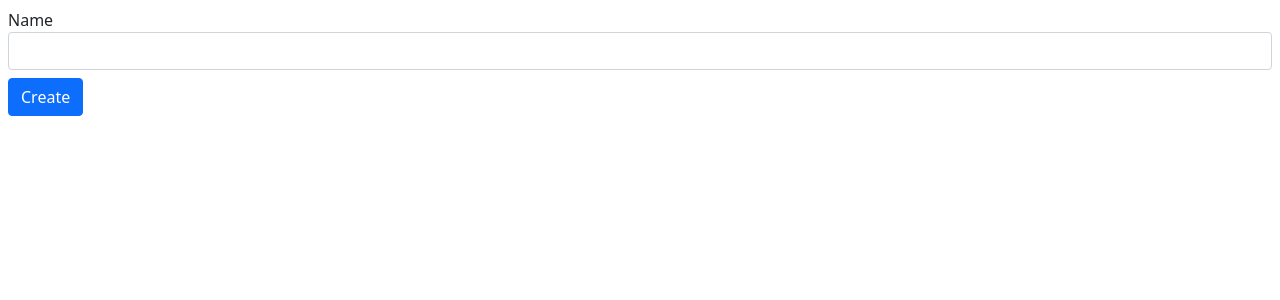
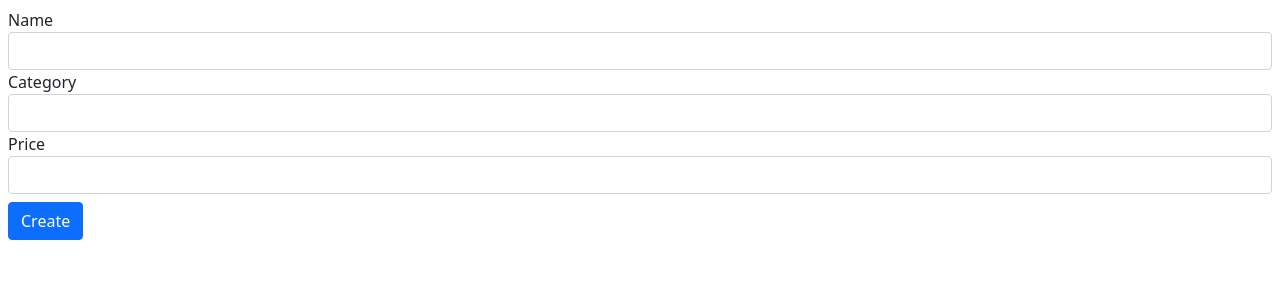
Before and after one commit to nmulder-dev/example, an Angular app: page / in a window 1280 px wide. Shown: the top 300 px of the page. Built offline with nearby package versions, Linux system fonts and the light colour scheme.

Commit message:
Chapter 12, complete

```diff
--- a/src/app/template.html
+++ b/src/app/template.html
@@ -3,6 +3,11 @@
         <div class="bg-danger text-white p-2 mb-2"
         *ngIf="formSubmitted && form.invalid">
             There are problems with the form
+            <ul>
+                <li *ngFor="let error of getFormValidationMessages(form)">
+                    {{ error }}
+                </li>
+            </ul>
         </div>
 
         <div class="form-group">
@@ -14,14 +19,23 @@
                 required
                 minlength="5"
                 pattern="^[A-Za-z ]+$" />
-            <ul class="text-danger list-unstyled mt-1"
-                *ngIf="(formSubmitted && name.dirty) && name.invalid">
-                <li *ngFor="let error of getValidationMessages(name)">
-                    {{ error }}
-                </li>
-            </ul>
         </div>
-        <button class="btn btn-primary mt-2" type="submit">
+
+        <div class="form-group">
+            <label>Category</label>
+            <input class="form-control" name="category"
+            [(ngModel)]="newProduct.category" required />
+        </div>
+
+        <div class="form-group">
+            <label>Price</label>
+            <input class="form-control" name="price"
+            [(ngModel)]="newProduct.price" required type="number" />
+        </div>
+
+        <button class="btn btn-primary mt-2" type="submit"
+            [disabled]="formSubmitted && form.invalid"
+            [class.btn-secondary]="formSubmitted && form.invalid">
             Create
         </button>
     </form>
--- a/src/styles.css
+++ b/src/styles.css
@@ -3,5 +3,5 @@
 html, body { height: 100%; }
 body { margin: 0; font-family: Roboto, "Helvetica Neue", sans-serif; }
 
-input.ng-dirty.ng-invalid { border: 2px solid #ff0000 }
-input.ng-dirty.ng-valid { border: 2px solid #6bc502 }
+form.ng-submitted input.ng-invalid { border: 2px solid #ff0000 }
+form.ng-submitted input.ng-valid { border: 2px solid #6bc502 }
```
